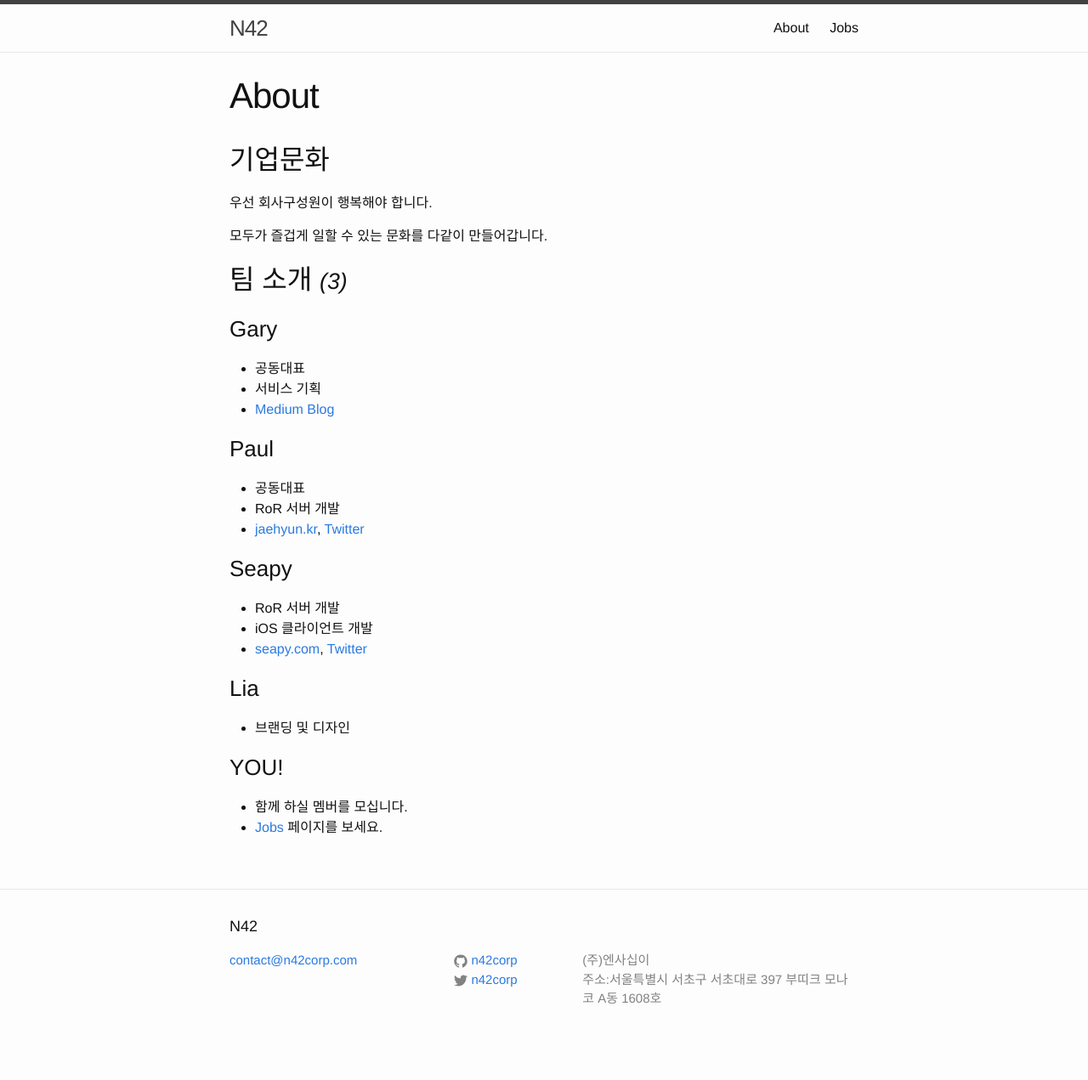
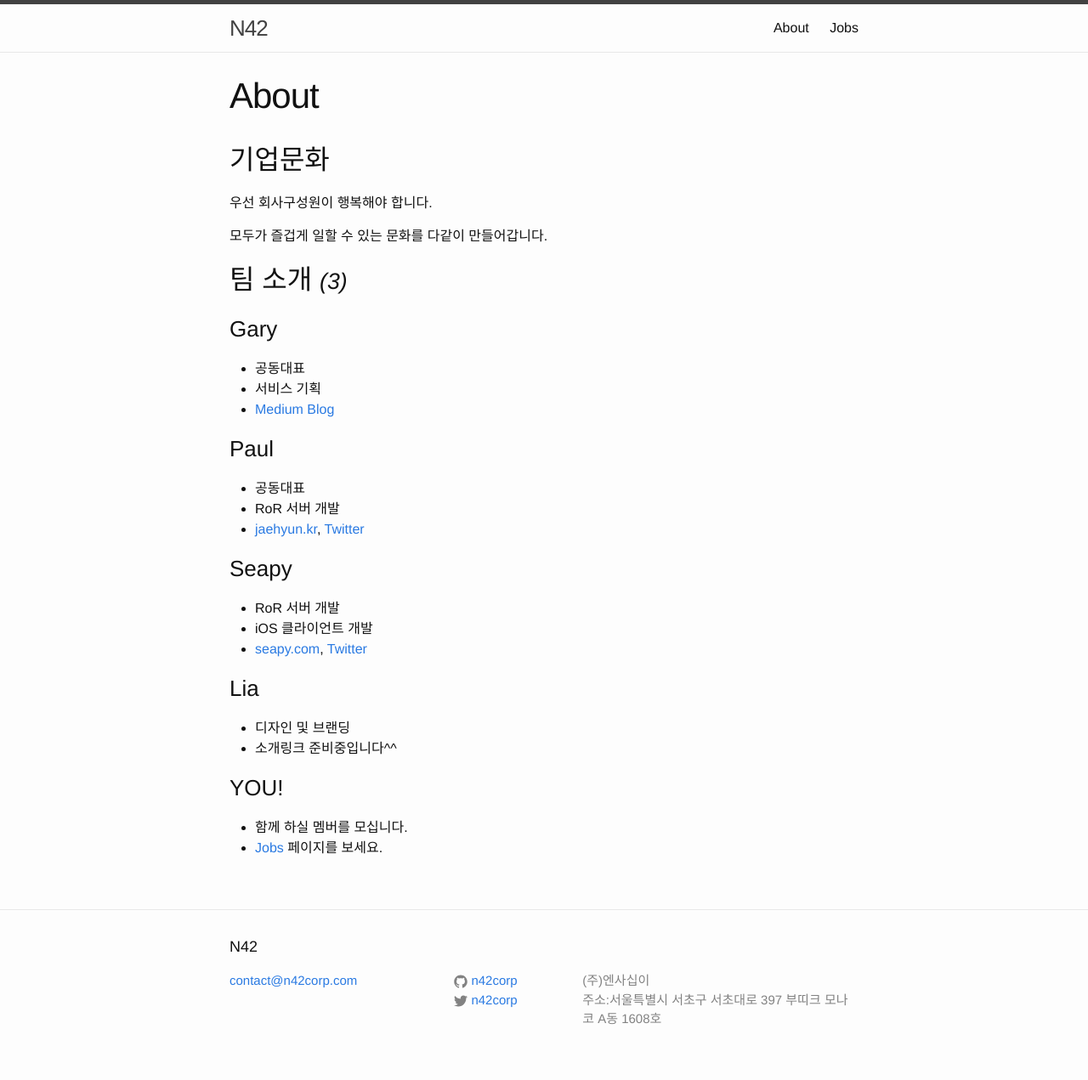
Before and after one commit to daangn/daangn-team-page, a Jekyll site: the page built from about.md, in a window 1280 px wide. Shown: the whole page at 85% size. Built offline with Jekyll 4.4.1, drawn with Linux system fonts in a browser that asks for light colours; before the commit the page ends 1247 px from its top, so only the background shows below that.

Commit message:
디자이너 Lia 합류

```diff
--- a/about.md
+++ b/about.md
@@ -29,7 +29,8 @@ description: 지역기반 커뮤니티 서비스인 판교장터 앱을 만들
 - [seapy.com](http://seapy.com/), [Twitter](https://twitter.com/seapy)
 
 ### Lia
-- 브랜딩 및 디자인
+- 디자인 및 브랜딩
+- 소개링크 준비중입니다^^
 
 ### YOU!
 - 함께 하실 멤버를 모십니다.
```
